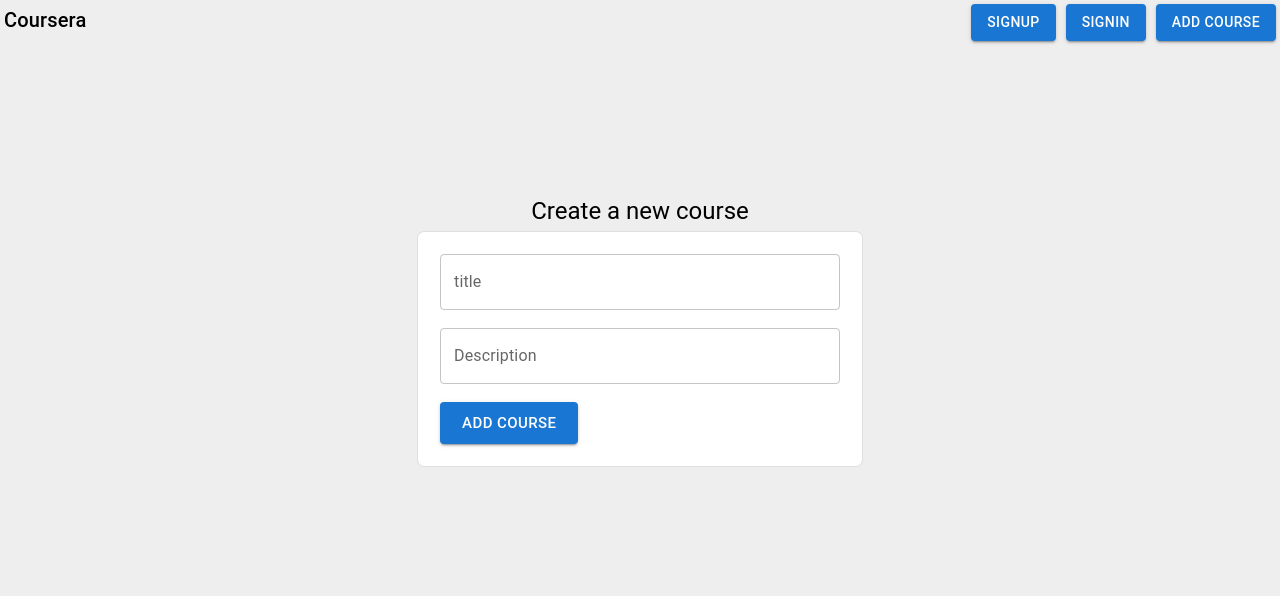
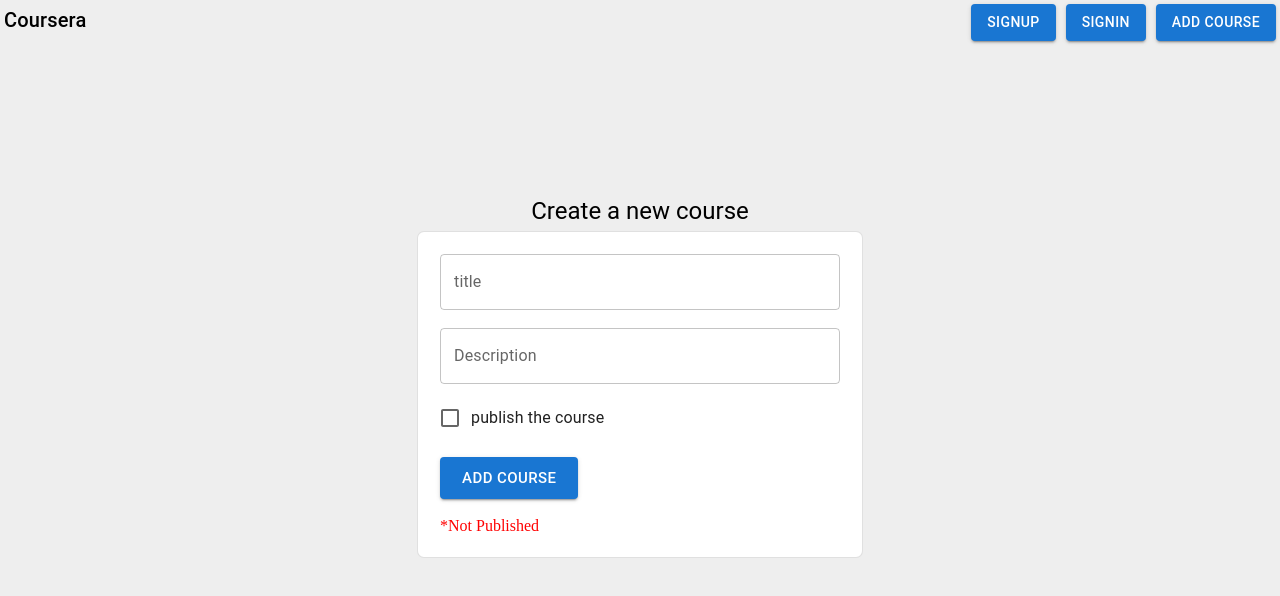
Before and after one commit to harshsrivastava05/signup-signin-using-react, a React (Vite) app in the folder course-selling/: page /admin/courses in a window 1280 px wide. Shown: the top 596 px of the page. Built offline with nearby package versions, Linux system fonts and the light colour scheme.

Commit message:
Update addcourse.jsx

```diff
--- a/course-selling/src/addcourse.jsx
+++ b/course-selling/src/addcourse.jsx
@@ -4,11 +4,15 @@ import Card from '@mui/material/Card';
 import Typography from '@mui/material/Typography';
 import { useScrollTrigger } from '@mui/material';
 import { useState } from 'react';
+import Checkbox from '@mui/material/Checkbox';
+import FormControlLabel from '@mui/material/FormControlLabel';
+import { red } from '@mui/material/colors';
 
 
 function Addcourse() {
-    const[title,settitle] = useState("")
-    const[Description,setdescription] = useState("")
+    const [title, settitle] = useState("");
+    const [Description, setdescription] = useState("");
+    const [published, setPublished] = useState(false);
 
     return (
         <div>
@@ -55,25 +59,40 @@ function Addcourse() {
                         label="Description"
                         variant="outlined" />
 
-                    <br /><br />
+                    <br />
+                    <div
+                    style={{
+                        marginTop:13
+                    }}>
+                        <FormControlLabel control={
+                        <Checkbox
+                        checked={published}
+                        onChange={(e)=>{
+                            setPublished(e.target.checked);
+                        }}
+                        />}
+                        label="publish the course" />
+                    </div>
+
+                    <br />
 
                     <Button
                         size='large'
                         onClick={() => {
-                            fetch("http://localhost:3000/admin/courses", {
+                            fetch("http://localhost:3000/admin/addcourse", {
                                 method: "POST",
                                 body: JSON.stringify({
-                                   title : title,
-                                   Description: Description,
-                                   imageLink: "",
-                                   published: true
+                                    title: title,
+                                    Description: Description,
+                                    imageLink: "",
+                                    published: published
                                 }),
                                 headers: {
                                     "content-type": "application/json",
                                     "Authorization": "Bearer " + localStorage.getItem("token")
                                 }
-                            }).then((res)=>{
-                                res.json().then((data)=>{
+                            }).then((res) => {
+                                res.json().then((data) => {
                                     localStorage.setItem("token", data.token);
                                 })
                             })
@@ -81,6 +100,12 @@ function Addcourse() {
                         variant="contained">
                         add course
                     </Button>
+<br /><br />
+                    <div
+                    style={{ color: published ? 'initial' : 'red' }}>
+                        {published ? '*Published' : '*Not Published'}
+                    </div>
+
                 </Card>
             </div>
 
```
